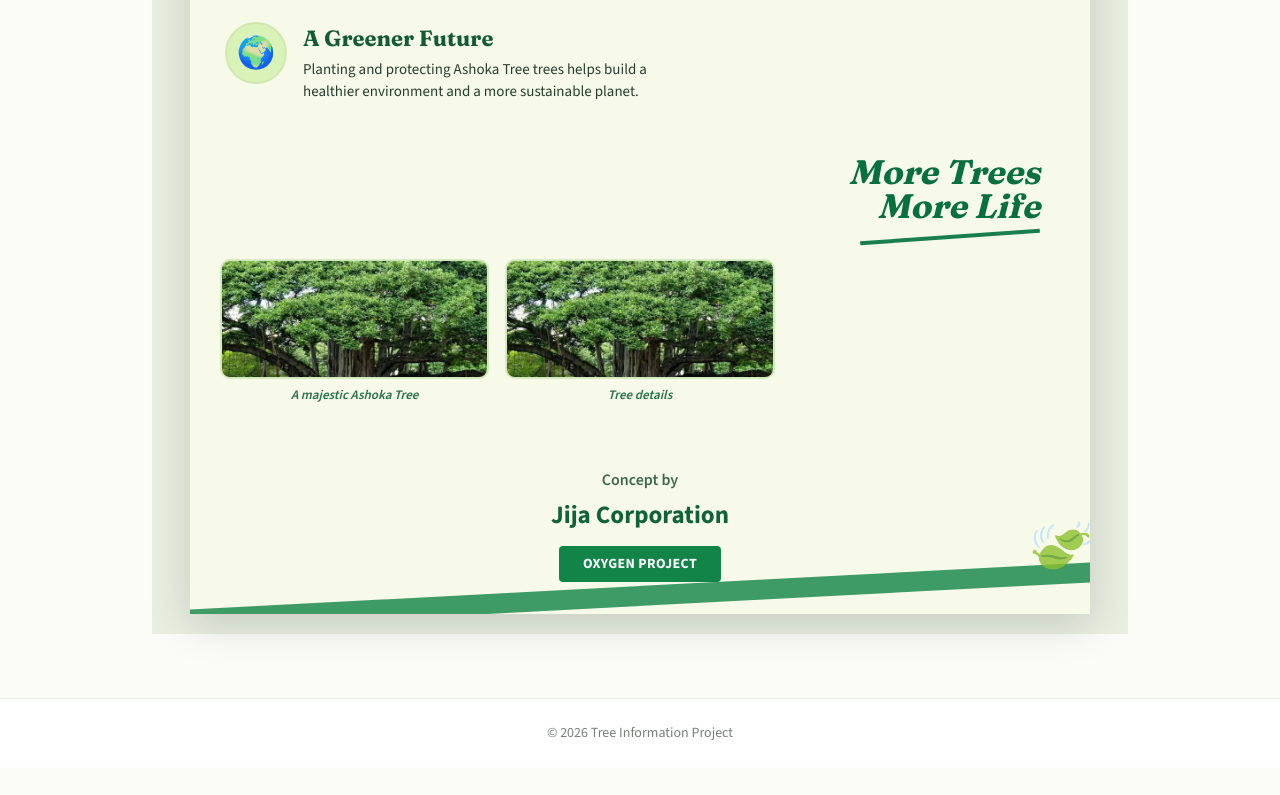
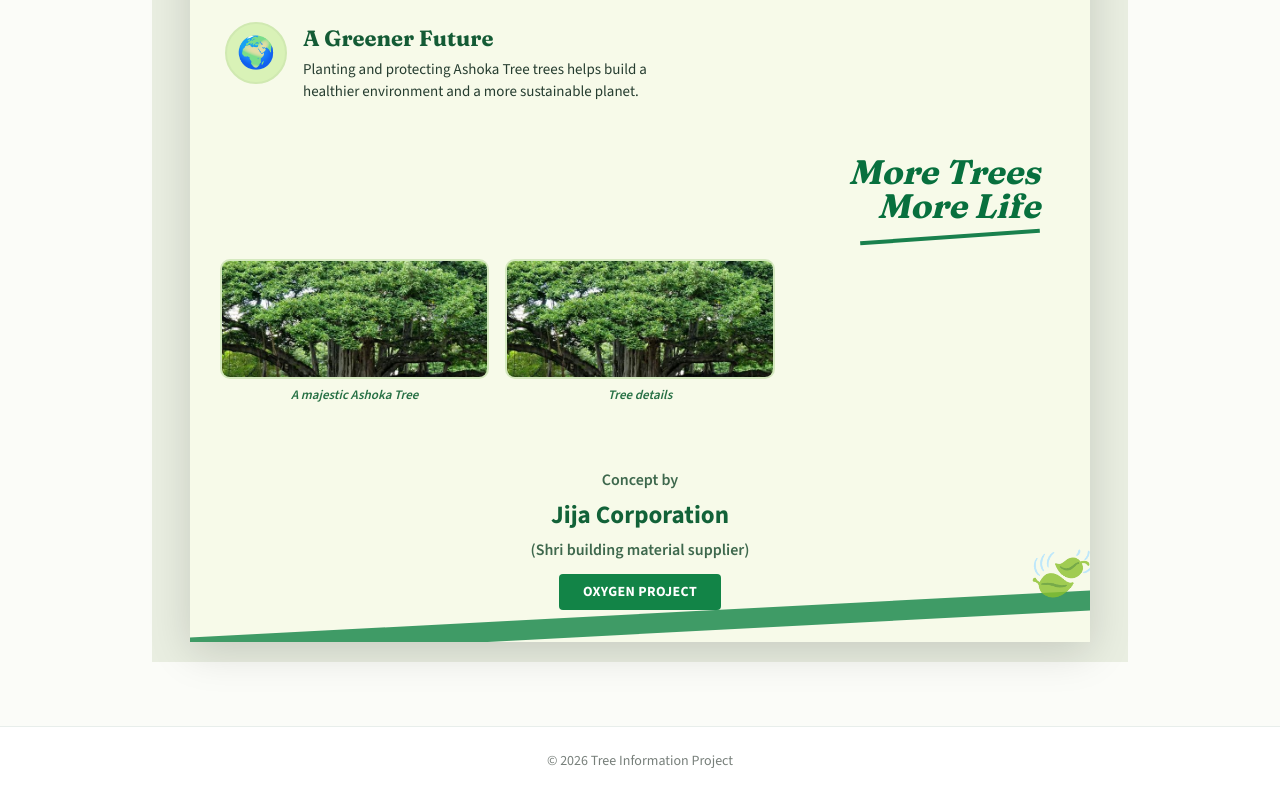
Before and after one commit to evsachin/tree-info-vip, a React (Vite) app: page /tree/ashoka-tree in a window 1280 px wide. Shown: the part 1152-1947 px from the top of the page. Before the commit the page ends 1919 px from the top, so only its background shows below. Built offline with nearby package versions, Linux system fonts and the light colour scheme; no server answers.

Commit message:
code jija corp

```diff
--- a/src/data/trees.js
+++ b/src/data/trees.js
@@ -234,7 +234,7 @@ export const trees = [
 
     organization: {
       name: "Jija Corporation",
-      initiativeName: "",
+      initiativeName: "Shri building material supplier",
       projectName: "OXYGEN PROJECT",
       totalTrees: 650,
     },
```
Also changed, not shown: .sf/orgs/00Dfj00000abmXBEAY/metadata-catalog/catalog.json.
